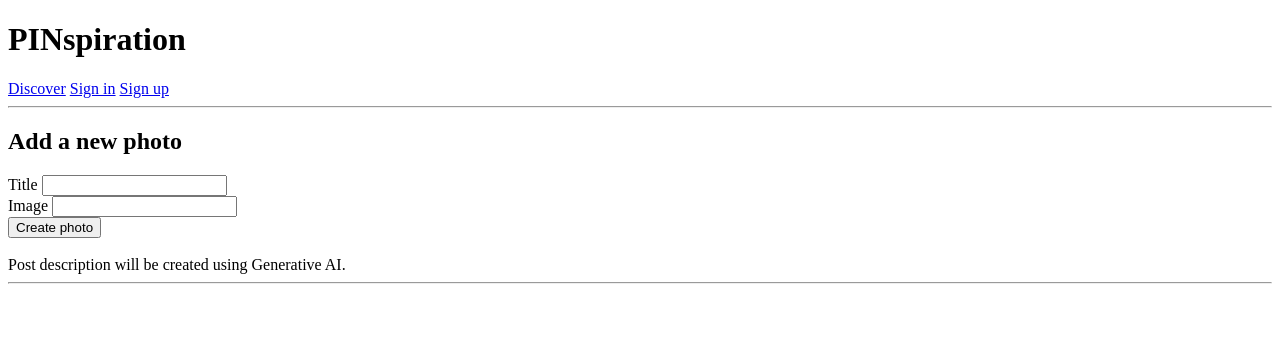
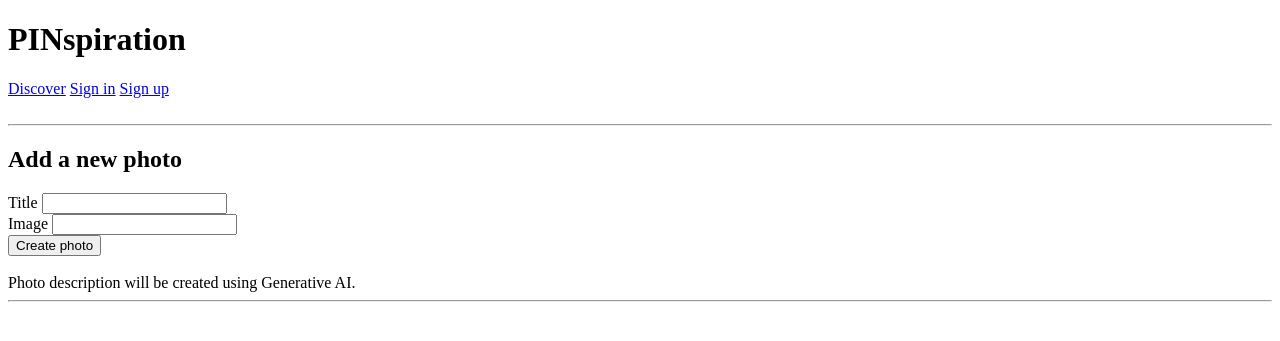
Before and after one commit to pedromossi/pinspiration, a Rails app: page /new_photo in a window 1280 px wide. Shown: the top 341 px of the page. Run offline with Rails 7, Linux system fonts and the light colour scheme; some libraries are stand-ins or nearby versions.

Commit message:
tudo certo

```diff
--- a/app/models/comment.rb
+++ b/app/models/comment.rb
@@ -10,6 +10,8 @@
 #  photo_id     :integer
 #
 class Comment < ApplicationRecord
+  validates :text, presence: true
+
   belongs_to :commenter, required: true, class_name: "User", foreign_key: "commenter_id"
   belongs_to :photo, required: true, class_name: "Photo", foreign_key: "photo_id"
 end
--- a/app/models/photo.rb
+++ b/app/models/photo.rb
@@ -11,6 +11,8 @@
 #  creator_id  :integer
 #
 class Photo < ApplicationRecord
+  validates :image, :title, :description, presence: true
+
   belongs_to :creator, required: true, class_name: "User", foreign_key: "creator_id"
   has_many  :pins, class_name: "Pin", foreign_key: "photo_id", dependent: :destroy
   has_many  :comments, class_name: "Comment", foreign_key: "photo_id", dependent: :destroy
--- a/app/models/user.rb
+++ b/app/models/user.rb
@@ -26,6 +26,10 @@ class User < ApplicationRecord
   devise :database_authenticatable, :registerable,
          :recoverable, :rememberable, :validatable
 
+  validates_uniqueness_of :username
+  validates_uniqueness_of :email
+  validates :username, :email, presence: true
+
   has_many  :photos, class_name: "Photo", foreign_key: "creator_id", dependent: :destroy
   has_many  :pins, class_name: "Pin", foreign_key: "pinner_id", dependent: :destroy
   has_many  :comments, class_name: "Comment", foreign_key: "commenter_id", dependent: :destroy
--- a/app/views/layouts/application.html.erb
+++ b/app/views/layouts/application.html.erb
@@ -26,6 +26,13 @@
       <% end %>
 
     </div>
+
+    <br>
+
+    <div><a style="color: green"><%= notice %></a></div>
+
+    <div><a style="color: red"><%= alert %></a></div>
+
     <hr>
 
     <%= yield %>
--- a/app/views/photos/new_photo.html.erb
+++ b/app/views/photos/new_photo.html.erb
@@ -29,7 +29,7 @@
     </form>
 
     <br>
-    <div>Post description will be created using Generative AI.</div>
+    <div>Photo description will be created using Generative AI.</div>
   </div>
 </div>
 
```
Also changed, not shown: db/development.sqlite3.
